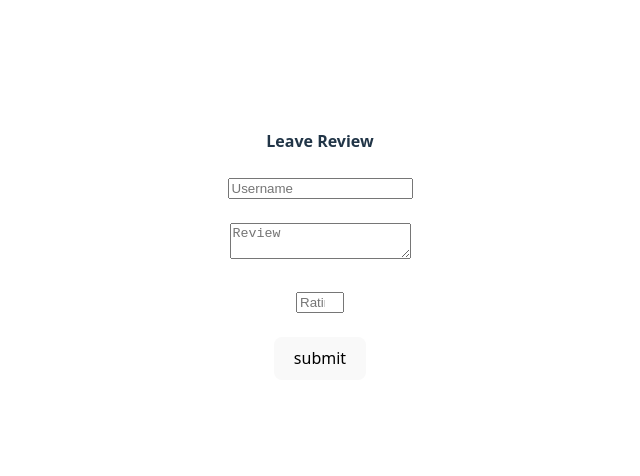
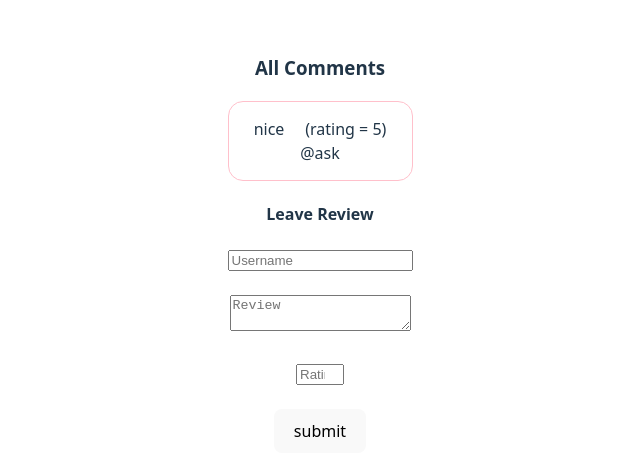
Before and after one commit to yashmudgal390/code, a React (Vite) app in the folder coding stuf/delta/REACT/react-states/: page / in a window 1280 px wide. Shown: the part 156-632 px from the top of the page, without its empty margins (320-960 px from the left). Built offline with nearby package versions, Linux system fonts and the light colour scheme.

Commit message:
show comments

```diff
--- a/coding stuf/delta/REACT/react-states/src/App.jsx
+++ b/coding stuf/delta/REACT/react-states/src/App.jsx
@@ -5,14 +5,15 @@ import LudoBoard from './LudoBoard'
 import TodoList from './TodoList'
 import Lottery from './Lottery'
 import Forms from './Forms'
-import CommentForm from './CommentForm'
+import Comment from './Comment'
 
 function App() {
 
 
   return (
     <>
-      <CommentForm/>
+      <Comment/>
+
     </>
   )
 }
--- /dev/null
+++ b/coding stuf/delta/REACT/react-states/src/Comment.css
@@ -0,0 +1,6 @@
+.comments{
+    border: 1px solid pink;
+    border-radius: 15px;
+    padding: 15px;
+    margin-bottom: 15px;
+}
--- /dev/null
+++ b/coding stuf/delta/REACT/react-states/src/Comment.jsx
@@ -0,0 +1,36 @@
+import "./Comment.css"
+import { useState } from "react"
+import CommentForm from "./CommentForm";
+export default function Comment(){
+    let[comment,setComment]=useState([{
+        username:"@ask",
+        review:"nice",
+        rating:"5"
+    },]);
+
+    let AddNewComment = (comments)=>{
+        setComment((currComment)=>[...currComment,comments]);
+        console.log("comment added")
+    }
+    return(
+    <>
+        <div>
+            <h3>All Comments</h3>
+            {comment.map((comments,indx)=>(
+                 <div className="comments" key={indx}>
+                <span >{comments.review}</span>
+                &nbsp;
+                &nbsp;
+                &nbsp;
+                <span>(rating = {comments.rating})</span>
+                <br></br>
+                <span>{comments.username}</span>
+            </div>
+            ))}
+
+
+        </div>
+        <CommentForm AddNewComment={AddNewComment}/>
+    </>
+    )
+}
--- a/coding stuf/delta/REACT/react-states/src/CommentForm.jsx
+++ b/coding stuf/delta/REACT/react-states/src/CommentForm.jsx
@@ -1,6 +1,6 @@
 import { useState } from "react"
 
-export default function CommentForm(){
+export default function CommentForm({AddNewComment}){
     let[formData,setFormData]=useState({
         username:"",
         review:"",
@@ -15,6 +15,7 @@ export default function CommentForm(){
     let handleSub=(event)=>{
         event.preventDefault();
         console.log(formData);
+        AddNewComment(formData);
         setFormData({
         username:"",
         review:"",
```
